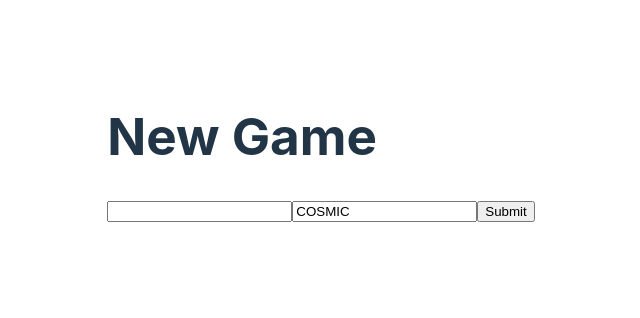
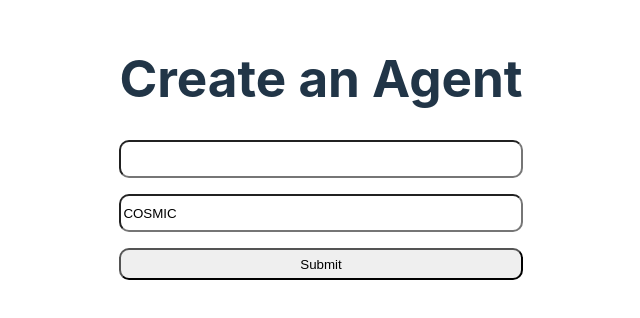
Before and after one commit to ChloeSAPage/spacetraders-app, a React (Vite) app: page / in a window 1280 px wide. Shown: the part 252-570 px from the top of the page, without its empty margins (319-959 px from the left). Built offline with nearby package versions, Linux system fonts and the light colour scheme.

Commit message:
Added simple styling

```diff
--- a/src/App.tsx
+++ b/src/App.tsx
@@ -13,11 +13,8 @@ function App() {
         <>
             {!isAgentCreated && (
                 <NewGame
-                    token={token}
                     setToken={setToken}
-                    resp={resp}
                     setResp={setResp}
-                    isAgentCreated={isAgentCreated}
                     setIsAgentCreated={setIsAgentCreated}
                 />
             )}
--- /dev/null
+++ b/src/NewGame.module.css
@@ -0,0 +1,20 @@
+.title {
+    text-align: center;
+}
+
+.form {
+    display: flex;
+    flex-direction: column;
+    gap: 1rem;
+}
+
+.input, .submit {
+    height: 2rem;
+    border-radius: 10px;
+}
+
+.submit:hover {
+    background-color: var(--yellow);
+    color: black;
+    cursor: pointer;
+}
--- a/src/NewGame.tsx
+++ b/src/NewGame.tsx
@@ -1,6 +1,7 @@
+import styles from "./NewGame.module.css";
 import { useState } from "react";
-import { register } from "./assets/api.js";
-// import { mockRegister } from "./assets/mockAPI.js";
+// import { register } from "./assets/api.js";
+import { mockRegister } from "./assets/mockAPI.js";
 
 function NewGame({ setToken, setResp, setIsAgentCreated }: any) {
     const [form, setForm] = useState({ symbol: "", faction: "COSMIC" });
@@ -8,8 +9,10 @@ function NewGame({ setToken, setResp, setIsAgentCreated }: any) {
 
     return (
         <>
-            <h1>New Game</h1>
+            <h1 className={styles.title}>Create an Agent</h1>
+            <div className={styles.form}>
                 <input
+                    className={styles.input}
                     name="symbol"
                     value={form.symbol}
                     onChange={(e) =>
@@ -17,6 +20,7 @@ function NewGame({ setToken, setResp, setIsAgentCreated }: any) {
                     }
                 />
                 <input
+                    className={styles.input}
                     name="faction"
                     value={form.faction}
                     onChange={(e) =>
@@ -24,10 +28,13 @@ function NewGame({ setToken, setResp, setIsAgentCreated }: any) {
                     }
                 />
                 <input
+                    className={styles.submit}
                     type="submit"
                     onClick={async () => {
-                    const json = await register(form.symbol, form.faction);
-
+                        const json = await mockRegister(
+                            form.symbol,
+                            form.faction
+                        );
                         if (json.ok) {
                             setToken(json.body.data.token);
                             setResp(json.body);
@@ -37,6 +44,7 @@ function NewGame({ setToken, setResp, setIsAgentCreated }: any) {
                         }
                     }}
                 />
+            </div>
             {error && <p>{error}</p>}
         </>
     );
--- a/src/components/CurrentLocation/CurrentLocation.tsx
+++ b/src/components/CurrentLocation/CurrentLocation.tsx
@@ -1,6 +1,6 @@
 import { useState } from "react";
-import { getStartingLocation } from "../../assets/api.js";
-// import { mockGetStartingLocation } from "../../assets/mockAPI.js";
+// import { getStartingLocation } from "../../assets/api.js";
+import { mockGetStartingLocation } from "../../assets/mockAPI.js";
 import LocationInfo from "../LocationInfo/LocationInfo";
 
 function GetCurrentLocation({ token, info }: any) {
@@ -15,7 +15,7 @@ function GetCurrentLocation({ token, info }: any) {
             {!isRendered && (
                 <button
                     onClick={async () => {
-                        const json = await getStartingLocation(
+                        const json = await mockGetStartingLocation(
                             token,
                             nav_info.systemSymbol,
                             nav_info.waypointSymbol
--- a/src/components/InfoCard/InfoCard.tsx
+++ b/src/components/InfoCard/InfoCard.tsx
@@ -7,10 +7,18 @@ function InfoCard({ resp }: any) {
     return (
         <>
             <h1 className={styles.title}>{agent.symbol}</h1>
-            <p>Credits: {agent.credits}</p>
-            <p>Faction: {faction.symbol}</p>
-            <p>Faction Description: {faction.description}</p>
-            <p>Traits:</p>
+            <p>
+                <strong>Credits:</strong> {agent.credits}
+            </p>
+            <p>
+                <strong>Faction:</strong> {faction.symbol}
+            </p>
+            <p>
+                <strong>Faction Description:</strong> {faction.description}
+            </p>
+            <p>
+                <strong>Traits:</strong>
+            </p>
             <ul>
                 {faction.traits.map((trait: any, index: any) => (
                     <li key={index}>
--- /dev/null
+++ b/src/components/LocationInfo/LocationInfo.module.css
@@ -0,0 +1,7 @@
+.title {
+    text-align: center;
+}
+
+.subheading {
+    text-align: center;
+}
--- a/src/components/LocationInfo/LocationInfo.tsx
+++ b/src/components/LocationInfo/LocationInfo.tsx
@@ -1,8 +1,10 @@
+import styles from "./LocationInfo.module.css";
+
 function LocationInfo({ waypoint }: any) {
     return (
         <>
-            <h1>Current Location</h1>
-            <h2>
+            <h1 className={styles.title}>Current Location</h1>
+            <h2 className={styles.subheading}>
                 {waypoint.type}: {waypoint.symbol}
             </h2>
             <ul>
--- a/src/index.css
+++ b/src/index.css
@@ -12,6 +12,8 @@
     -webkit-font-smoothing: antialiased;
     -moz-osx-font-smoothing: grayscale;
     -webkit-text-size-adjust: 100%;
+
+    --yellow: #fdc435;
 }
 
 a {
@@ -55,6 +57,15 @@ button:focus-visible {
     outline: 4px auto -webkit-focus-ring-color;
 }
 
+strong {
+    color: var(--yellow);
+}
+
+li {
+    list-style: georgian;
+    margin: 10px;
+}
+
 @media (prefers-color-scheme: light) {
     :root {
         color: #213547;
```
Also changed, not shown: src/components/InfoCard/InfoCard.module.css (line endings or trailing spaces), 2 other files (tests, documents, lock files or other folders). Lines whose indentation alone changed are shown as unchanged.
